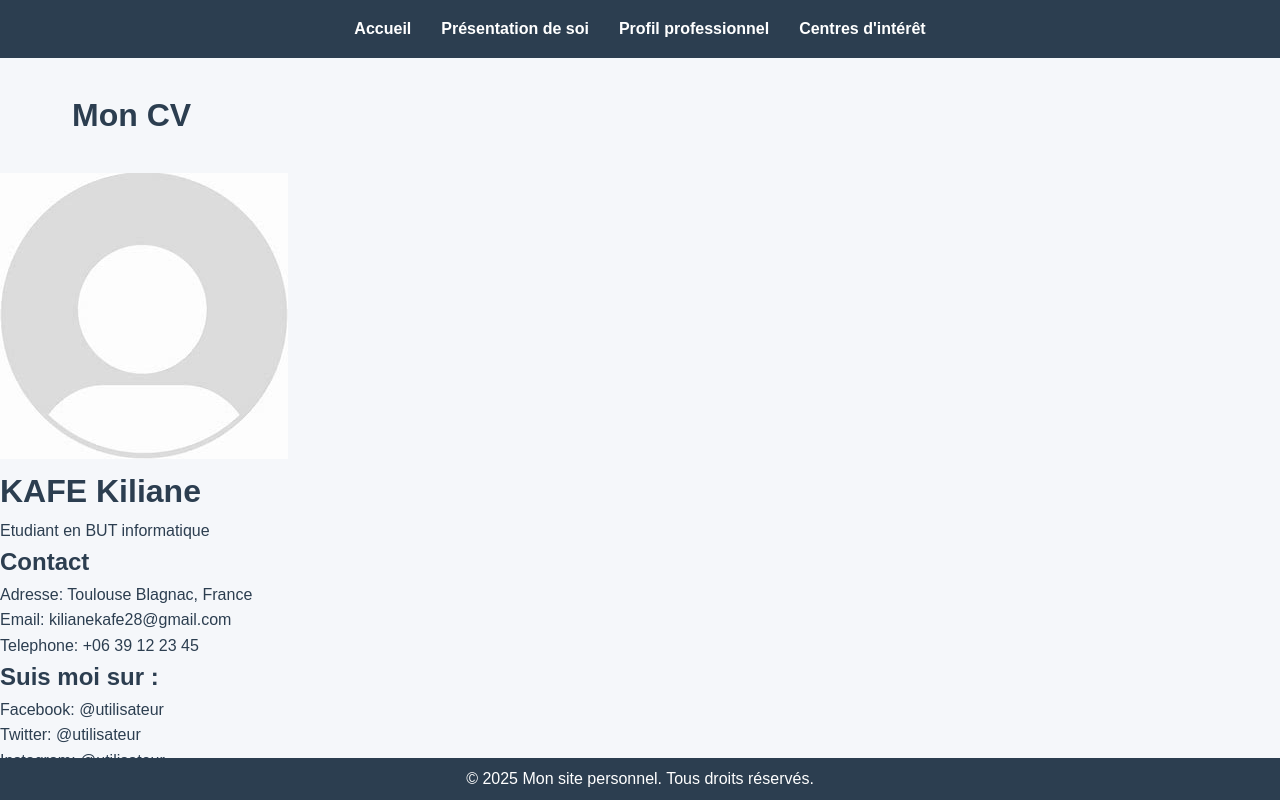
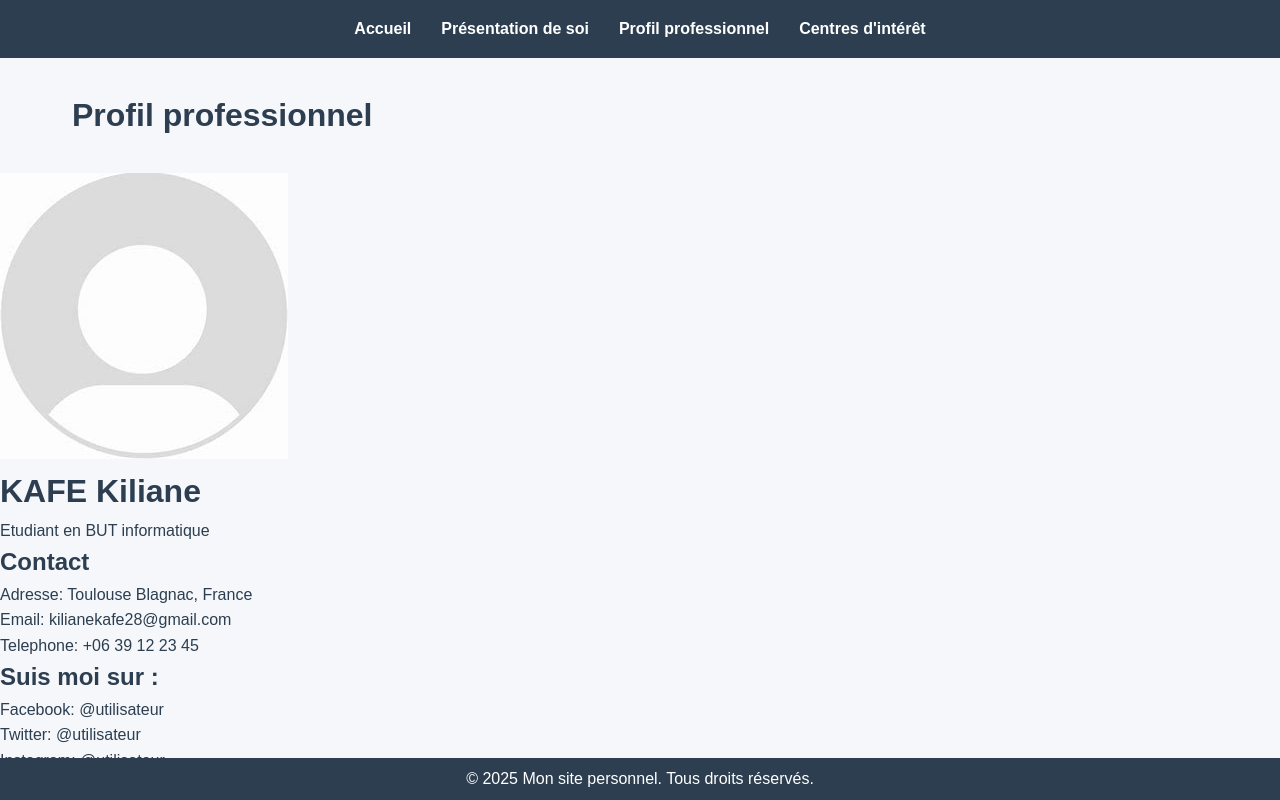
Before and after one commit to kkafe/SitePPPP, a plain HTML site: page cv.html in a window 1280 px wide. Shown: the top 800 px of the page. Drawn offline with Linux system fonts and the light colour scheme.

Commit message:
Update cv.html

```diff
--- a/cv.html
+++ b/cv.html
@@ -20,7 +20,7 @@
     </header>
 
     <main>
-        <h1>Mon CV</h1>
+        <h1>Profil professionnel</h1>
     </main>
 
     <footer>
```
